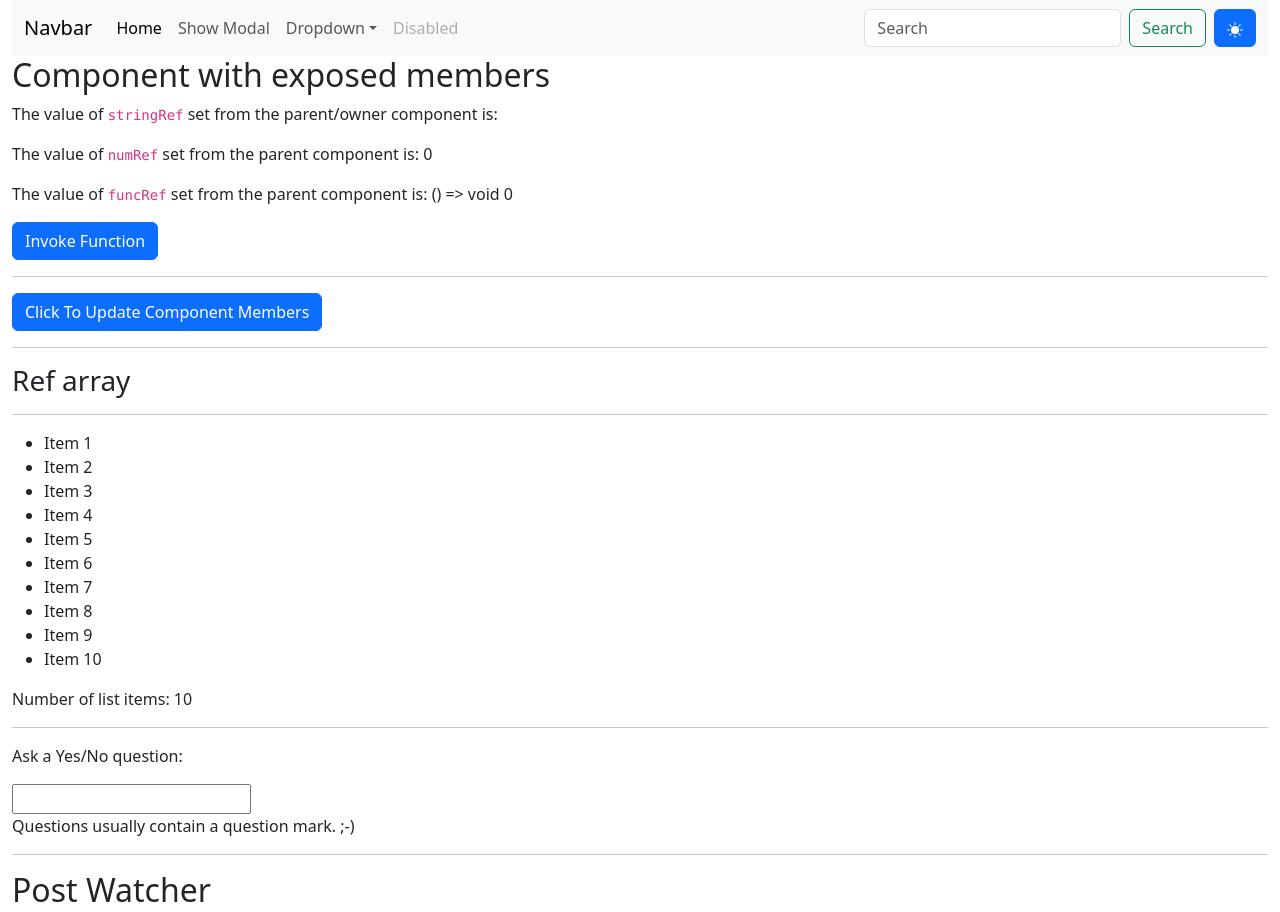
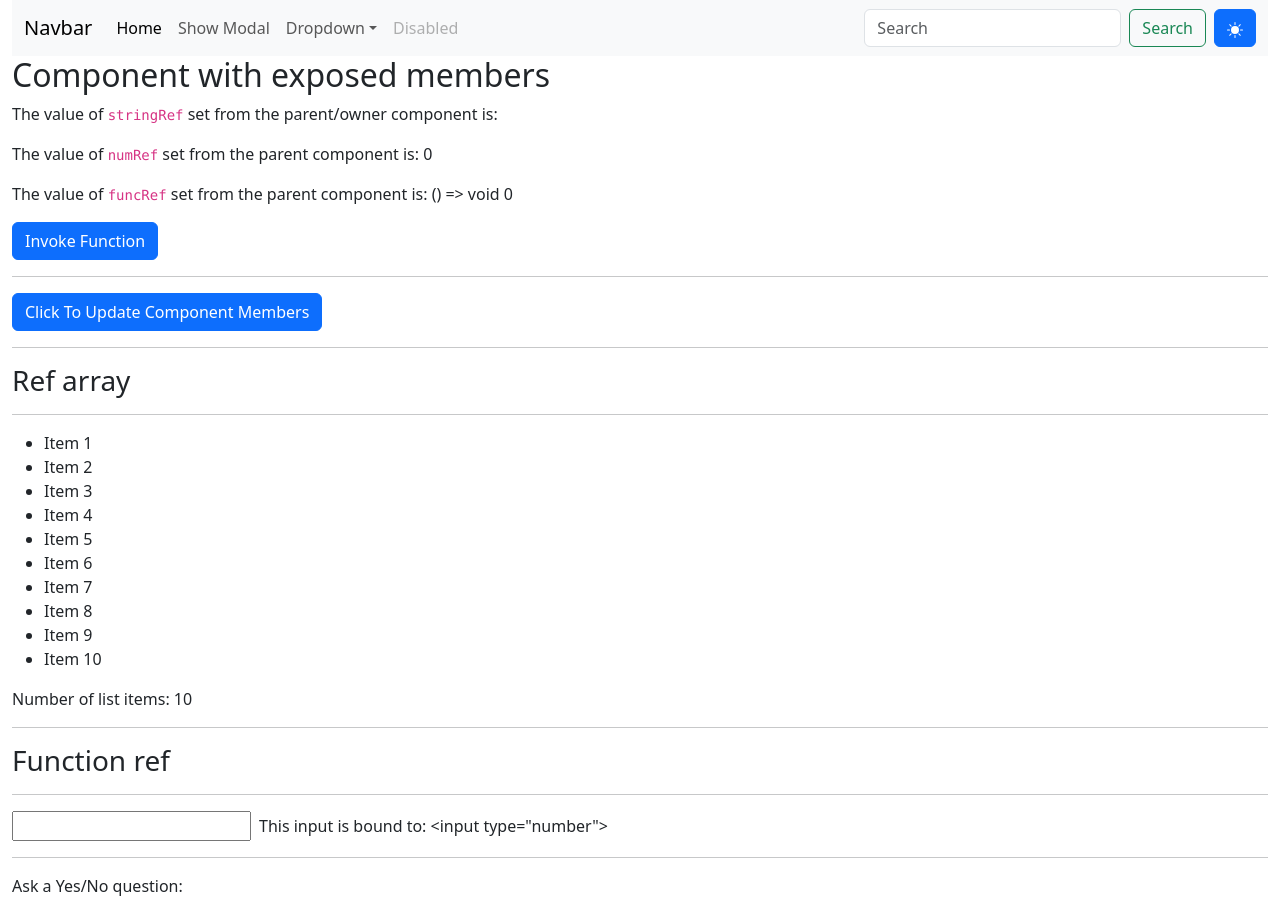
Before and after one commit to FlameWolf/vue-project, a Vue app: page / in a window 1280 px wide. Shown: the top 912 px of the page. Built offline with nearby package versions, Linux system fonts and the light colour scheme.

Commit message:
Update RefDemo.vue and WatchDemo.vue

```diff
--- a/src/components/RefDemo.vue
+++ b/src/components/RefDemo.vue
@@ -1,19 +1,24 @@
 <script setup lang="ts">
-import { ref, useTemplateRef, watch } from "vue";
+	import { ref, useTemplateRef, watch, type ComponentPublicInstance } from "vue";
 	import TestComponent from "@/components/TestComponent.vue";
 
 	const componentRef = useTemplateRef("test-component");
 	const arrayRef = useTemplateRef("items");
 	const itemCount = ref(0);
+	const dynamicRef = ref<Element>();
 
 	function updateComponentMembers() {
-	if(componentRef.value) {
+		if (componentRef.value) {
 			componentRef.value.stringRef = crypto.randomUUID();
 			componentRef.value.numRef++;
 			componentRef.value.funcRef = () => {
 				componentRef.value!.stringRef = `${componentRef.value!.numRef} && ${crypto.randomUUID()}`;
 			};
 		}
+	}
+
+	function setElementRef(elem: Element | ComponentPublicInstance | null) {
+		dynamicRef.value = elem as HTMLInputElement;
 	}
 
 	watch(arrayRef, items => {
@@ -32,4 +37,9 @@ watch(arrayRef, items => {
 	</ul>
 	<p>Number of list items: {{ itemCount }}</p>
 	<hr/>
+	<h3>Function ref</h3>
+	<hr/>
+	<input :ref="setElementRef" type="number"/>
+	<span class="ms-2">This input is bound to: {{ dynamicRef?.outerHTML }}</span>
+	<hr/>
 </template>
```
Also changed, not shown: src/components/WatchDemo.vue (+6 -6 lines). Lines whose indentation alone changed are shown as unchanged.
